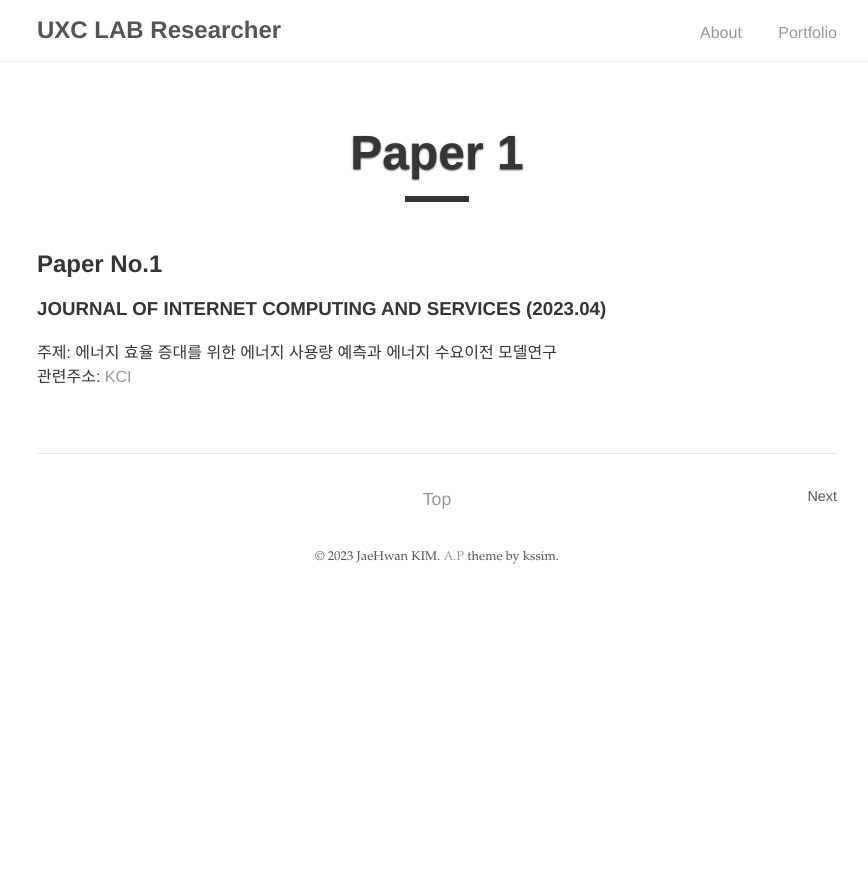
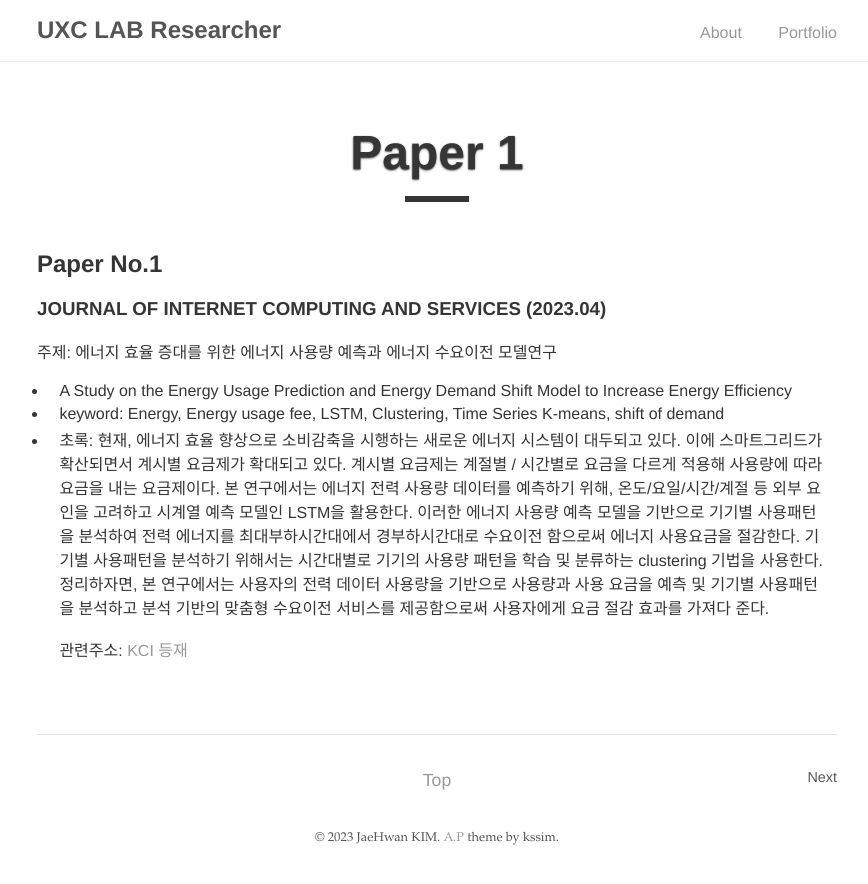
Before and after one commit to kjhwan98/kjhwan98.github.io, a Jekyll site: the page built from _posts/2023-04-01-Paper.md, in a window 1280 px wide. Shown: the top 884 px of the page, without its empty margins (203-1071 px from the left). Built offline with Jekyll 4.4.1, drawn with Linux system fonts in a browser that asks for light colours.

Commit message:
Update 2023-04-01-Paper.md

```diff
--- a/_posts/2023-04-01-Paper.md
+++ b/_posts/2023-04-01-Paper.md
@@ -8,5 +8,9 @@ type: G
 
 ## Paper No.1
 ### JOURNAL OF INTERNET COMPUTING AND SERVICES (2023.04)
-주제: 에너지 효율 증대를 위한 에너지 사용량 예측과 에너지 수요이전 모델연구
-<br/> 관련주소: [KCI](https://www.kci.go.kr/kciportal/ci/sereArticleSearch/ciSereArtiView.kci?sereArticleSearchBean.artiId=ART002956737)
+주제: 에너지 효율 증대를 위한 에너지 사용량 예측과 에너지 수요이전 모델연구 <br/>
+- A Study on the Energy Usage Prediction and Energy Demand Shift Model to Increase Energy Efficiency <br/>
+- keyword: Energy, Energy usage fee, LSTM, Clustering, Time Series K-means, shift of demand
+- 초록: 현재, 에너지 효율 향상으로 소비감축을 시행하는 새로운 에너지 시스템이 대두되고 있다. 이에 스마트그리드가 확산되면서 계시별 요금제가 확대되고 있다. 계시별 요금제는 계절별 / 시간별로 요금을 다르게 적용해 사용량에 따라 요금을 내는 요금제이다. 본 연구에서는 에너지 전력 사용량 데이터를 예측하기 위해, 온도/요일/시간/계절 등 외부 요인을 고려하고 시계열 예측 모델인 LSTM을 활용한다. 이러한 에너지 사용량 예측 모델을 기반으로 기기별 사용패턴을 분석하여 전력 에너지를 최대부하시간대에서 경부하시간대로 수요이전 함으로써 에너지 사용요금을 절감한다. 기기별 사용패턴을 분석하기 위해서는 시간대별로 기기의 사용량 패턴을 학습 및 분류하는 clustering 기법을 사용한다. 정리하자면, 본 연구에서는 사용자의 전력 데이터 사용량을 기반으로 사용량과 사용 요금을 예측 및 기기별 사용패턴을 분석하고 분석 기반의 맞춤형 수요이전 서비스를 제공함으로써 사용자에게 요금 절감 효과를 가져다 준다.
+<br/>
+<br/> 관련주소: [KCI 등재](https://www.kci.go.kr/kciportal/ci/sereArticleSearch/ciSereArtiView.kci?sereArticleSearchBean.artiId=ART002956737)
```
